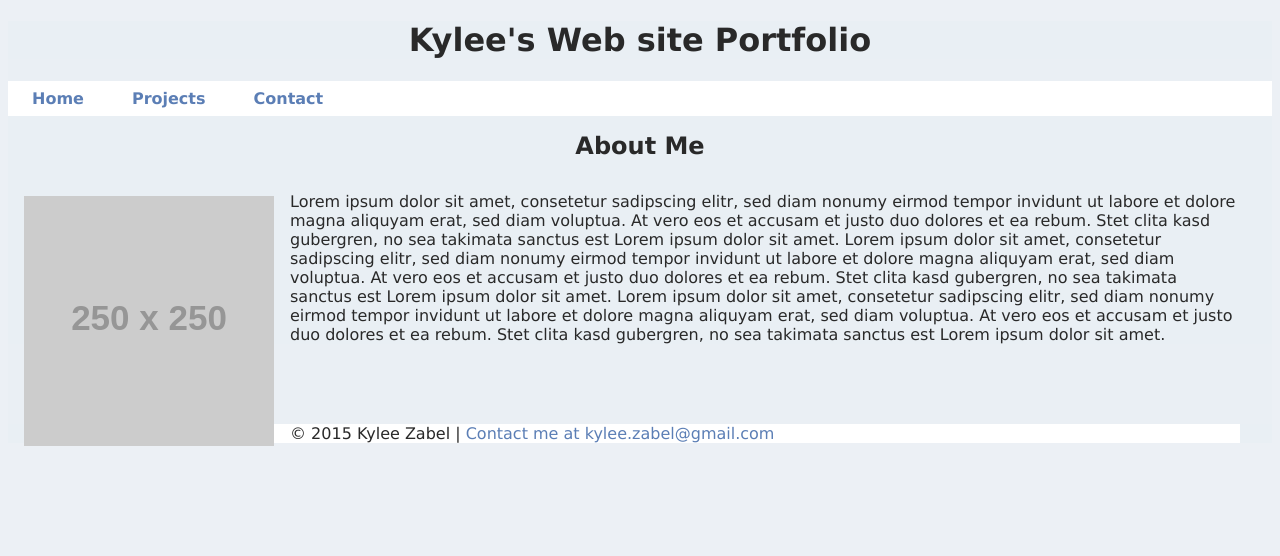
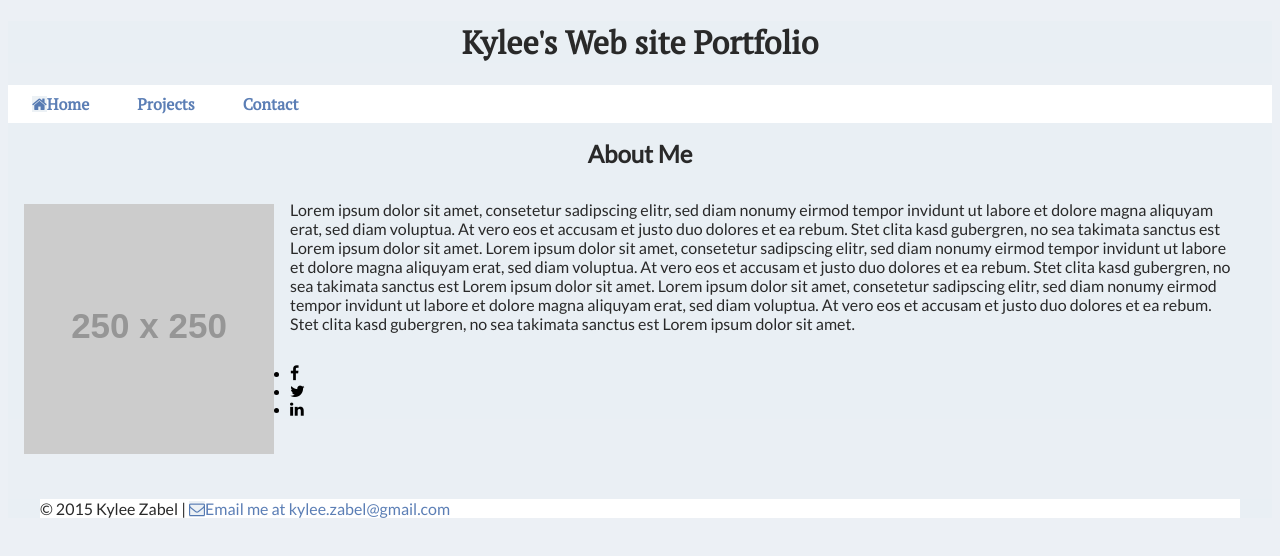
Before and after one commit to KZabel/portfolio, a plain HTML site: page index.html in a window 1280 px wide. Drawn offline with Linux system fonts and the light colour scheme; placeholder pictures from the web are drawn by us.

Commit message:
Added Google fonts and font awesome icons

```diff
--- a/index.html
+++ b/index.html
@@ -2,6 +2,8 @@
 <html>
   <head>
     <meta charset="UTF-8">
+    <link rel="stylesheet" href="https://maxcdn.bootstrapcdn.com/font-awesome/4.4.0/css/font-awesome.min.css">
+    <link href='https://fonts.googleapis.com/css?family=Lato|PT+Serif' rel='stylesheet' type='text/css'>
     <link rel="stylesheet" type="text/css" href="styles/first-stylesheet.css">
     <title>Kylee Zabel's Web Portfolio</title>
   </head>
@@ -11,7 +13,7 @@
       <h1>Kylee's Web site Portfolio</h1>
       <nav>
         <ul>
-          <li><a href="index.html">Home</a></li>
+          <li><a href="index.html"><i class="fa fa-home"></i>Home</a></li>
           <li><a href="projects.html">Projects</a></li>
           <li><a href="#">Contact</a></li>
         </ul>
@@ -23,12 +25,19 @@
       <img src="http://placehold.it/250x250" alt="Portrait of Kylee Zabel">
       <p>Lorem ipsum dolor sit amet, consetetur sadipscing elitr, sed diam nonumy eirmod tempor invidunt ut labore et dolore magna aliquyam erat, sed diam voluptua. At vero eos et accusam et justo duo dolores et ea rebum. Stet clita kasd gubergren, no sea takimata sanctus est Lorem ipsum dolor sit amet. Lorem ipsum dolor sit amet, consetetur sadipscing elitr, sed diam nonumy eirmod tempor invidunt ut labore et dolore magna aliquyam erat, sed diam voluptua. At vero eos et accusam et justo duo dolores et ea rebum. Stet clita kasd gubergren, no sea takimata sanctus est Lorem ipsum dolor sit amet. Lorem ipsum dolor sit amet, consetetur sadipscing elitr, sed diam nonumy eirmod tempor invidunt ut labore et dolore magna aliquyam erat, sed diam voluptua. At vero eos et accusam et justo duo dolores et ea rebum. Stet clita kasd gubergren, no sea takimata sanctus est Lorem ipsum dolor sit amet.
 </p>
+      <ul>
+        <li><i class="fa fa-facebook"></i></li>
+        <li><i class="fa fa-twitter"></i></li>
+        <li><i class="fa fa-linkedin"></i></li>
+      </ul>
     </article>
+
+
 
     <footer>
       <p>&copy; 2015 Kylee Zabel |
         <a href="mailto:kylee.zabel@gmail.com">
-          Contact me at kylee.zabel@gmail.com
+          <i class="fa fa-envelope-o"></i>Email me at kylee.zabel@gmail.com
         </a>
       </p>
     </footer>
--- a/styles/first-stylesheet.css
+++ b/styles/first-stylesheet.css
@@ -1,7 +1,10 @@
 * {
   background-color: rgba(234, 239, 244, 0.88);
   box-sizing: border-box;
-  font-family: Verdana, Geneva, sans-serif;
+}
+
+header, footer {
+  font-family: 'PT Serif', serif;
 }
 
 h1 {
@@ -44,6 +47,7 @@ nav li a:hover {
 
 h2 {
   color: #292929;
+  font-family: 'Lato', sans-serif;
   font-weight: bold;
   text-align: center;
 }
@@ -55,6 +59,7 @@ img {
 
 p {
   color: #292929;
+  font-family: 'Lato', sans-serif;
   margin: 2rem;
 }
 
```
